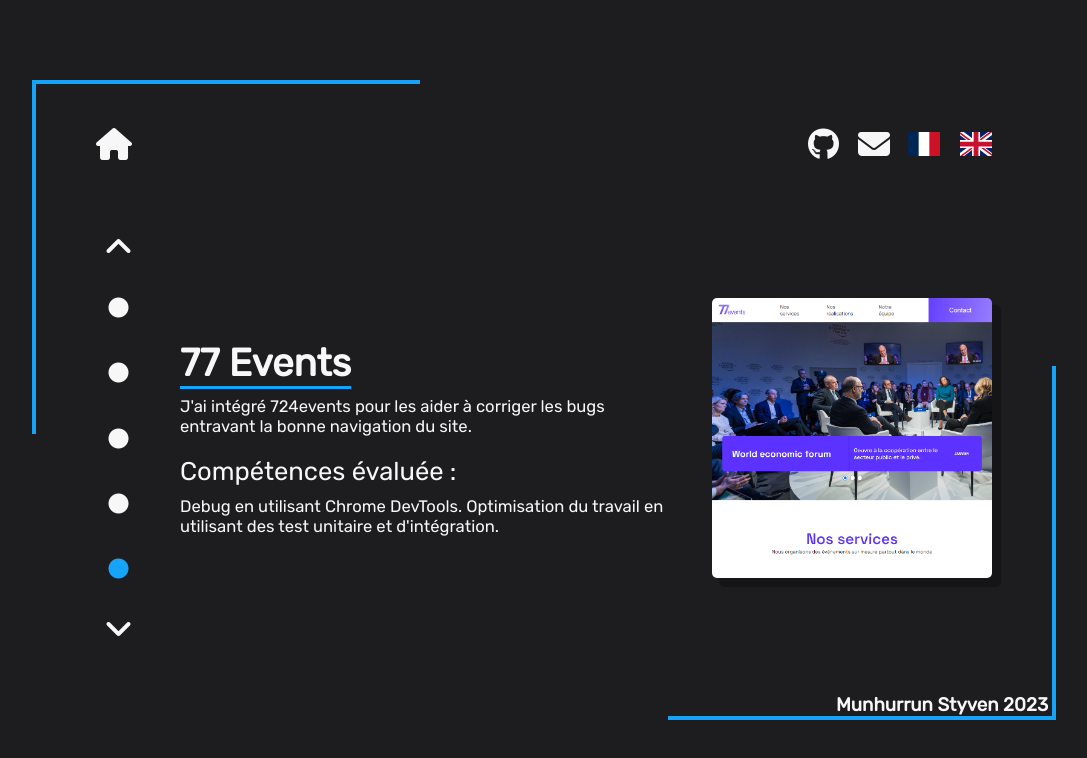
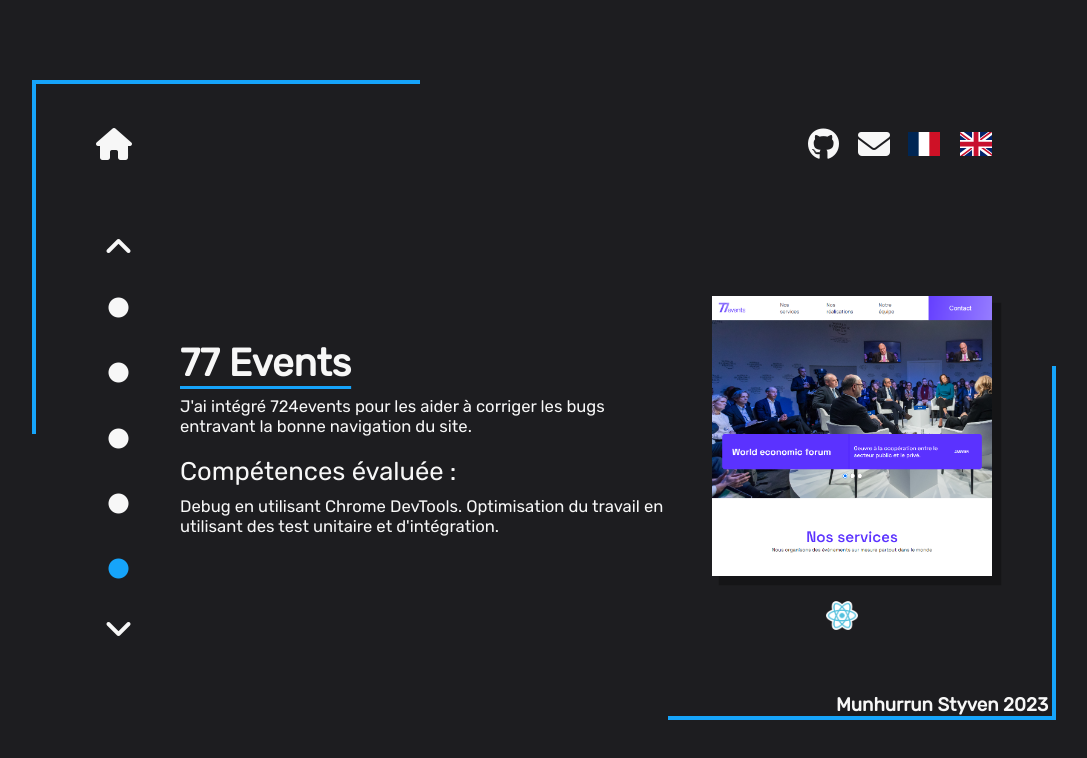
Before and after one commit to MasterPampa/Portefolio, a React app: page / in a window 1280 px wide. Both pictures are taken after a click on the element 214 px from the left and 247 px from the top of the page. Shown: the whole page, without its empty margins (96-1183 px from the left). Built offline with nearby package versions, Linux system fonts and the light colour scheme; a web font is replaced by a local one.

Commit message:
ajout logo lang

```diff
--- a/package.json
+++ b/package.json
@@ -11,6 +11,8 @@
     "react": "^18.2.0",
     "react-dom": "^18.2.0",
     "react-responsive-carousel": "^3.2.23",
+    "react-router": "^6.16.0",
+    "react-router-dom": "^6.16.0",
     "react-scripts": "5.0.1",
     "web-vitals": "^2.1.4"
   },
--- a/src/components/Preview/Preview.jsx
+++ b/src/components/Preview/Preview.jsx
@@ -1,11 +1,19 @@
 import './preview.css';
 import data from '../../data/data.json'
 import React from 'react';
+
 import image1 from '../../images/welcome.jpg'
 import image2 from '../../images/Booki.png'
 import image3 from '../../images/Kasa.png'
 import image4 from '../../images/ArgentBank.png'
 import image5 from '../../images/77Events.png'
+
+import redux from '../../images/redux.svg'
+import html from '../../images/html.png'
+import css from '../../images/css.png'
+import js from '../../images/js.png'
+import react from '../../images/react.png'
+import sass from '../../images/sass.png'
 
 const images = {
   0: image1,
@@ -14,13 +22,37 @@
   3: image4,
   4: image5,
 }
+const figcaption = {
+  1: <div><img src={html}></img><img src={css}></img></div>,
+  2: <div><img src={html}></img><img src={sass}></img><img src={js}></img></div>,
+  3: <div><img src={react}></img><img src={redux}></img><img src={sass}></img></div>,
+  4: <img src={react}></img>
+}
+const links = {
+  0: "",
+  1: "https://masterpampa.github.io/Projet3_OpenClassrooms/Booki/",
+  2: "",
+  3: "",
+  4: ""
+}
 
 function Preview({ slide }) {
   const selectedImage = images[slide];
+  const selectedFigcaption = figcaption[slide];
+  const selectedLink = links[slide];
 
   return (
     <section className='preview'>
-      <img className='img' src={selectedImage} alt={data[slide].title} />
+      {slide !== 0 ? (
+        <a href={selectedLink} target='_blank'>
+        <img className='img' src={selectedImage} alt={data[slide].title} />
+        </a>
+      ) : (
+        <img className='img' src={selectedImage} alt={data[slide].title} />
+      )}
+      <figcaption>
+        {selectedFigcaption}
+      </figcaption>
     </section>
   );
 }
--- a/src/components/Preview/preview.scss
+++ b/src/components/Preview/preview.scss
@@ -1,14 +1,30 @@
 .preview{
+    position: relative;
     width: 30%;
     min-width: 280px;
     opacity: 0;
     animation: 0.6s forwards 1.9s opening ;
-    overflow: hidden;
     display: flex;
     justify-content: center;
     order: 3;
     border-radius: 5px;
-    box-shadow: 8px 8px 1px 1px #151517;
+    img{
+        box-shadow: 8px 8px 1px 1px #151517;
+    }
+    figcaption{
+        position: absolute;
+        bottom: -50px;
+        display: flex;
+        flex-direction: row;
+        justify-content: center;
+        width: 100%;
+        padding-top: 5px;
+        img{
+            padding-right: 20px;
+            width: 2em;
+            box-shadow: none;
+        }
+    }
 }
 
 @keyframes opening {
@@ -35,9 +51,15 @@
         order: 2;
         min-width: 80%;
         height: 200px;
-        overflow: hidden;
         animation: 0.6s forwards 2.2s opening ;
         margin-bottom: 10px;
+        figcaption{
+            top: -50px;
+            bottom: auto;
+            img{
+                width: 1.5em;
+            }
+        }
     }
     .img {
         position: absolute;
```
Also changed, not shown: src/components/Preview/preview.css, src/images/EXhPhvJVAAAOCEC.jpg (added), src/images/Elsa_et_Nokk_b175842b38.jpg (added), src/images/css.png (added), src/images/html.png (added), src/images/js.png (added), src/images/react.png (added), src/images/redux.svg (added), src/images/sass.png (added), src/images/unnamed.png (added), 2 other files.
